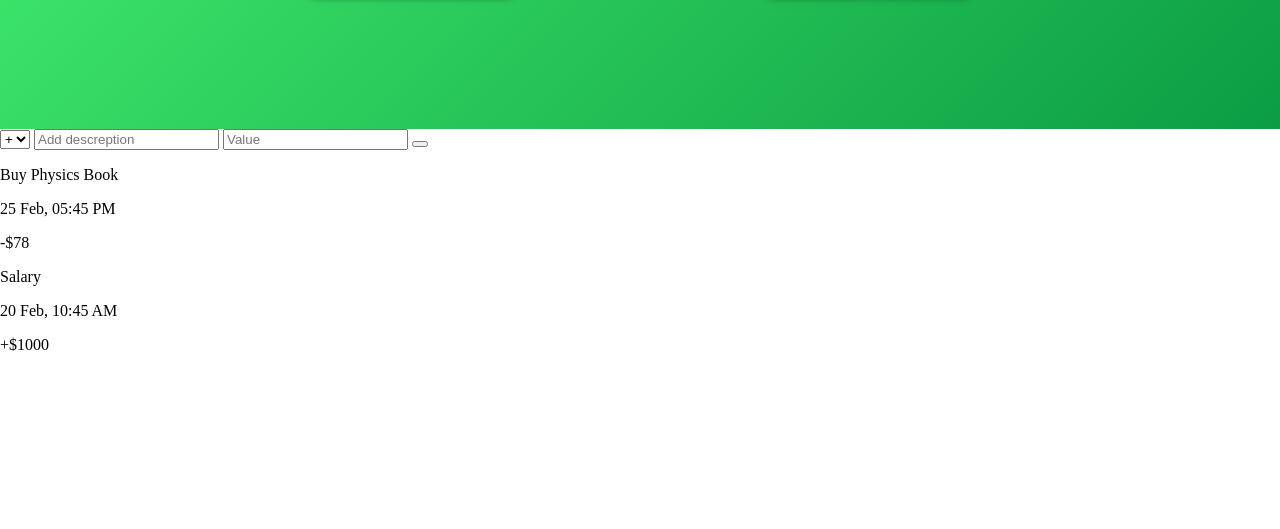
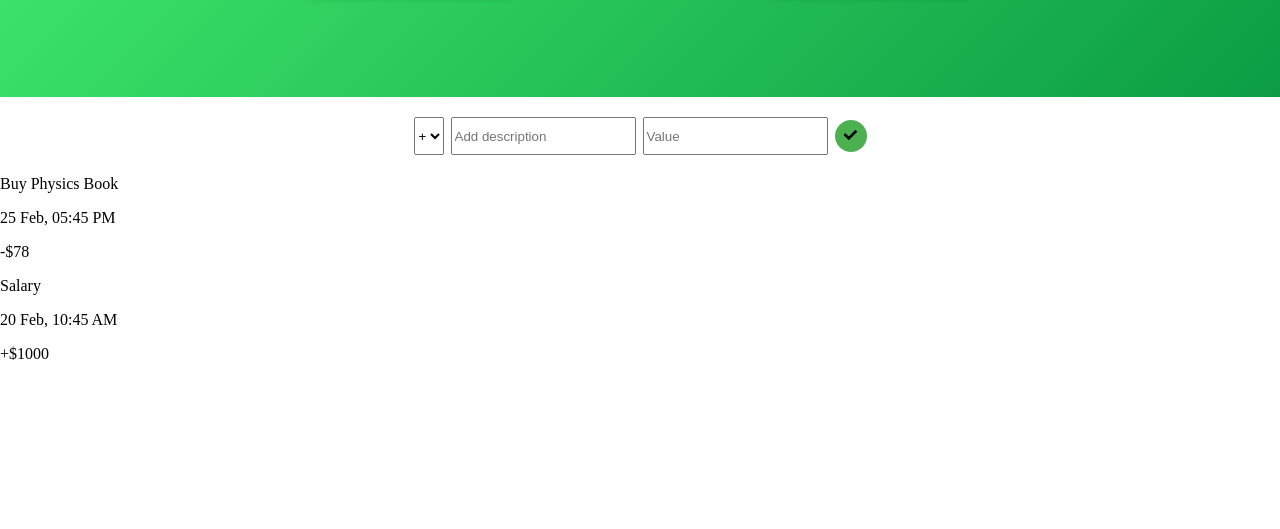
Before and after one commit to Raihanhossen/EWallet, a plain HTML site: page index.htm in a window 1280 px wide. Shown: the part 271-800 px from the top of the page. Drawn offline with Linux system fonts and the light colour scheme.

Commit message:
add section design

```diff
--- a/index.css
+++ b/index.css
@@ -9,7 +9,7 @@ body {
 .green {
     display: block;
     width: 100%;
-    height: 50vh;
+    height: 46vh;
     background: linear-gradient(135deg, #1dec51d3, #079b40fa);
     /* overflow: auto; */
 
@@ -67,11 +67,12 @@ body {
 }
 
 .income-expense {
-    border: 2px solid red;
+    /* border: 2px solid red; */
     display: flex;
     align-items: center;
     justify-content: center;
     gap: 20vw;
+
 }
 
 .income,
@@ -106,3 +107,42 @@ body {
     font-weight: bold;
     color: #555;
 }
+
+.add-container {
+    display: flex;
+    flex-direction: row;
+    gap: 7px;
+
+}
+.add {
+    margin: 20px;
+    display: flex;
+    align-items: center;
+    justify-content: center;
+}
+
+.form-height {
+    height: 32px;
+}
+
+select, option {
+    height: 38px;
+}
+.check {
+    display: flex;
+    flex-direction: row;
+    justify-content: center;
+    align-items: center;
+}
+
+.circle {
+    border: none;
+    width: 32px;
+    height: 32px;
+    border-radius: 50%;
+    background-color: #4CAF50; /* Circle color */
+    display: flex;
+    align-items: center;
+    justify-content: center;
+
+}
--- a/index.htm
+++ b/index.htm
@@ -1,11 +1,16 @@
 <!DOCTYPE html>
 <html lang="en">
+
 <head>
     <meta charset="UTF-8">
     <meta name="viewport" content="width=device-width, initial-scale=1.0">
     <title>eWallet</title>
     <link rel="stylesheet" href="index.css">
+    <link rel="stylesheet" href="https://cdnjs.cloudflare.com/ajax/libs/font-awesome/5.15.4/css/all.min.css">
+    <!-- <script src="https://cdn.tailwindcss.com"></script> -->
+
 </head>
+
 <body>
     <div class="container ewallet">
         <header class="green">
@@ -43,23 +48,34 @@
             </div>
         </header>
 
+        <!-- add and delete -->
         <div class="add">
+
             <form action="" id="ewallet-form">
-                <div class="add_container">
-                    <select name="" id="" class="add_type">
-                        <option value="+" selected>+</option>
-                        <option value="-">-</option>
-                    </select>
+                <div class="add-container">
+                    <span class="add-type ">
+                        <select name="" id="">
+                            <option value="+">+</option>
+                            <option value="-">-</option>
+                        </select>
+                    </span>
+                    <span>
+                        <input type="text" class="add-description form-height" placeholder="Add description">
+                    </span>
+                    <span>
+                        <input type="text" name="" id="" placeholder="Value" class="form-height">
+                    </span>
+                    <span class="check">
+                        <button class="add-button circle rounded form-height">
+                            <i class="fas fa-check"></i>
+                        </button>
+                    </span>
 
-                    <input type="text" class="add_descreption" placeholder="Add descreption"/>
-                    <input type="number" class="add_value" placeholder="Value">
-                    <button class="add_btn">
-                        <ion-icon name="checkmark-circle-outline"></ion-icon>
-                    </button>
                 </div>
             </form>
         </div>
 
+        <!-- item collection  -->
         <div class="collection">
             <div class="item">
                 <div class="item-descreption-time">
@@ -91,4 +107,5 @@
     </div>
     <script src="index.js"></script>
 </body>
+
 </html>
```
